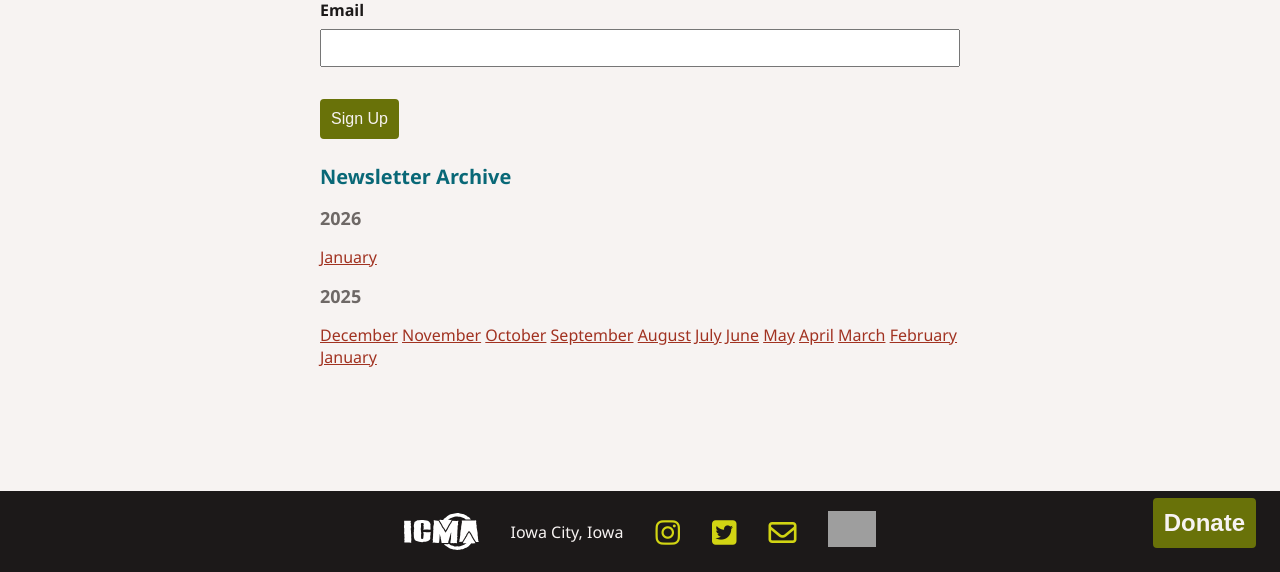
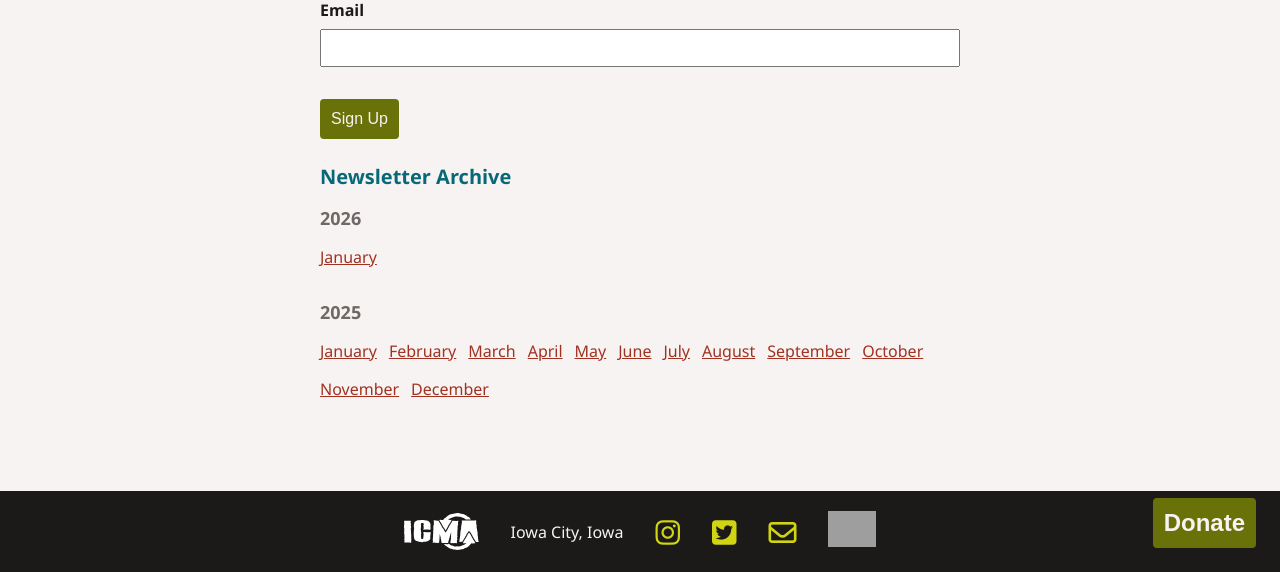
Before and after one commit to icmutualaid/icma-website, a Flask app: page /newsletter/signup in a window 1280 px wide. Shown: the part 228-800 px from the top of the page. Run offline with Flask 3, Linux system fonts and the light colour scheme; some libraries are stand-ins or nearby versions; grey boxes are pictures that could not be loaded.

Commit message:
style newsletter archive

```diff
--- a/blog/static/style.css
+++ b/blog/static/style.css
@@ -370,9 +370,15 @@ img {
         }
     }
 
-    .issue {
+    .issues {
         width: 100%;
-        display: block;
+        display: flex;
+        flex-wrap: wrap;
+
+        a {
+            padding-right: .75rem;
+            padding-bottom: 1rem;
+        }
     }
 
 /* ==== Responsive Media Queries ==== */
--- a/blog/templates/newsletter/signup.html
+++ b/blog/templates/newsletter/signup.html
@@ -30,46 +30,50 @@
 <div class="newsletter-archive">
     <div class="year">
         <h3>2026</h3>
-        <a target="_blank"
-        href="https://www.dropbox.com/scl/fi/ivdrh1fngzb0a0ziaot7c/ICMA_Newsletter_13.pdf?rlkey=vhljjnrt8of0q0a3famyyzufu&st=cuv7p047&dl=0">January</a>
+        <div class="issues">
+            <a target="_blank"
+            href="https://www.dropbox.com/scl/fi/ivdrh1fngzb0a0ziaot7c/ICMA_Newsletter_13.pdf?rlkey=vhljjnrt8of0q0a3famyyzufu&st=cuv7p047&dl=0">January</a>
+        </div>
     </div>
     <div class="year">
         <h3>2025</h3>
-        <a target="_blank"
-        href="https://www.dropbox.com/scl/fi/c4iakvndnd8o7ughtrxmr/ICMA_Newsletter_12.pdf?rlkey=93xhzggq7i3f7xtn939ev2v5j&st=gakq3uxh&dl=0">December</a>
+        <div class="issues">
+            <a target="_blank"
+            href="https://www.dropbox.com/scl/fi/dtki200epeew9dz3kgtw5/ICMA_Newsletter_1USE.pdf?rlkey=018n9jsv1vuolv18lrmu2zef2&st=1x35i6ux&dl=0">January</a>
 
-        <a target="_blank"
-        href="https://www.dropbox.com/scl/fi/m8tjc9of4d5q1nnsqh61w/ICMA_Newsletter_11.pdf?rlkey=1akcmul5pw1dk5x3ognlml5mk&st=ix7mddmv&dl=0">November</a>
+            <a target="_blank"
+            href="https://www.dropbox.com/scl/fi/vsbd86arolp1fpcbdvxii/ICMA_Newsletter_2.pdf?rlkey=e5upr6wrkfvtykpylvnmdpqt3&st=yuvflxnn&dl=0">February</a>
 
-        <a target="_blank"
-        href="https://www.dropbox.com/scl/fi/27cns1wf0dmf3sl6t4opj/ICMA_Newsletter_10.pdf?rlkey=zm267ey0phglzg4jdza0s2wh2&st=njlzksco&dl=0">October</a>
+            <a target="_blank"
+            href="https://www.dropbox.com/scl/fo/z3m576g9d1pghb0qv1mrp/AEsJVIc9Sbbv_2aDQNNjRgo?rlkey=o22k7fb45x9se7c4rovkew06z&st=7o10wqey&dl=0">March</a>
 
-        <a target="_blank"
-        href="https://www.dropbox.com/scl/fi/o69k9aiwga76kwg9ve2xq/ICMA_Newsletter_9.pdf?rlkey=pc1qlfb7wge1ujqz86sb8khkr&st=tr7wpn4e&dl=0">September</a>
+            <a target="_blank"
+            href="https://www.dropbox.com/scl/fo/2b07g9xe881opnmt6bt9w/AAInKAjeHqrObxDGB-PBqtQ?rlkey=siugch16fzmtk9s0pv0g65iwa&st=3k611egg&dl=0">April</a>
 
-        <a target="_blank"
-        href="https://www.dropbox.com/scl/fi/oj87zixuxpbni9pcyxwz3/ICMA_Newsletter_8.pdf?rlkey=yuhbrtifcu8jirbm7umw2d0rl&st=wlnb7kmj&dl=0">August</a>
+            <a target="_blank"
+            href="https://www.dropbox.com/scl/fi/ihnrw26csf8gw4yj63l2x/ICMA_Newsletter_5.pdf?rlkey=189iyunv17vt7ony0tc99i7xd&st=onsp5oxa&dl=0">May</a>
 
-        <a target="_blank"
-        href="https://www.dropbox.com/scl/fi/9arc03724dzpizporduhc/ICMA_Newsletter_7.pdf?rlkey=bf09y0o8wfwl6hz7ck8gc23vv&st=gvkajqip&dl=0">July</a>
+            <a target="_blank"
+            href="https://www.dropbox.com/scl/fi/y756ablk9ccd74rb4tdvu/ICMA_Newsletter_6.pdf?rlkey=3uo34n6u28nurgo0qe7er5ad7&st=jlsb20ot&dl=0">June</a>
 
-        <a target="_blank"
-        href="https://www.dropbox.com/scl/fi/y756ablk9ccd74rb4tdvu/ICMA_Newsletter_6.pdf?rlkey=3uo34n6u28nurgo0qe7er5ad7&st=jlsb20ot&dl=0">June</a>
+            <a target="_blank"
+            href="https://www.dropbox.com/scl/fi/9arc03724dzpizporduhc/ICMA_Newsletter_7.pdf?rlkey=bf09y0o8wfwl6hz7ck8gc23vv&st=gvkajqip&dl=0">July</a>
 
-        <a target="_blank"
-        href="https://www.dropbox.com/scl/fi/ihnrw26csf8gw4yj63l2x/ICMA_Newsletter_5.pdf?rlkey=189iyunv17vt7ony0tc99i7xd&st=onsp5oxa&dl=0">May</a>
+            <a target="_blank"
+            href="https://www.dropbox.com/scl/fi/oj87zixuxpbni9pcyxwz3/ICMA_Newsletter_8.pdf?rlkey=yuhbrtifcu8jirbm7umw2d0rl&st=wlnb7kmj&dl=0">August</a>
 
-        <a target="_blank"
-        href="https://www.dropbox.com/scl/fo/2b07g9xe881opnmt6bt9w/AAInKAjeHqrObxDGB-PBqtQ?rlkey=siugch16fzmtk9s0pv0g65iwa&st=3k611egg&dl=0">April</a>
+            <a target="_blank"
+            href="https://www.dropbox.com/scl/fi/o69k9aiwga76kwg9ve2xq/ICMA_Newsletter_9.pdf?rlkey=pc1qlfb7wge1ujqz86sb8khkr&st=tr7wpn4e&dl=0">September</a>
 
-        <a target="_blank"
-        href="https://www.dropbox.com/scl/fo/z3m576g9d1pghb0qv1mrp/AEsJVIc9Sbbv_2aDQNNjRgo?rlkey=o22k7fb45x9se7c4rovkew06z&st=7o10wqey&dl=0">March</a>
+            <a target="_blank"
+            href="https://www.dropbox.com/scl/fi/27cns1wf0dmf3sl6t4opj/ICMA_Newsletter_10.pdf?rlkey=zm267ey0phglzg4jdza0s2wh2&st=njlzksco&dl=0">October</a>
 
-         <a target="_blank"
-        href="https://www.dropbox.com/scl/fi/vsbd86arolp1fpcbdvxii/ICMA_Newsletter_2.pdf?rlkey=e5upr6wrkfvtykpylvnmdpqt3&st=yuvflxnn&dl=0">February</a>
+            <a target="_blank"
+            href="https://www.dropbox.com/scl/fi/m8tjc9of4d5q1nnsqh61w/ICMA_Newsletter_11.pdf?rlkey=1akcmul5pw1dk5x3ognlml5mk&st=ix7mddmv&dl=0">November</a>
 
-        <a target="_blank"
-        href="https://www.dropbox.com/scl/fi/dtki200epeew9dz3kgtw5/ICMA_Newsletter_1USE.pdf?rlkey=018n9jsv1vuolv18lrmu2zef2&st=1x35i6ux&dl=0">January</a>
+            <a target="_blank"
+            href="https://www.dropbox.com/scl/fi/c4iakvndnd8o7ughtrxmr/ICMA_Newsletter_12.pdf?rlkey=93xhzggq7i3f7xtn939ev2v5j&st=gakq3uxh&dl=0">December</a>
+        </div>
     </div>
 </div>
 {% endblock %}
```
